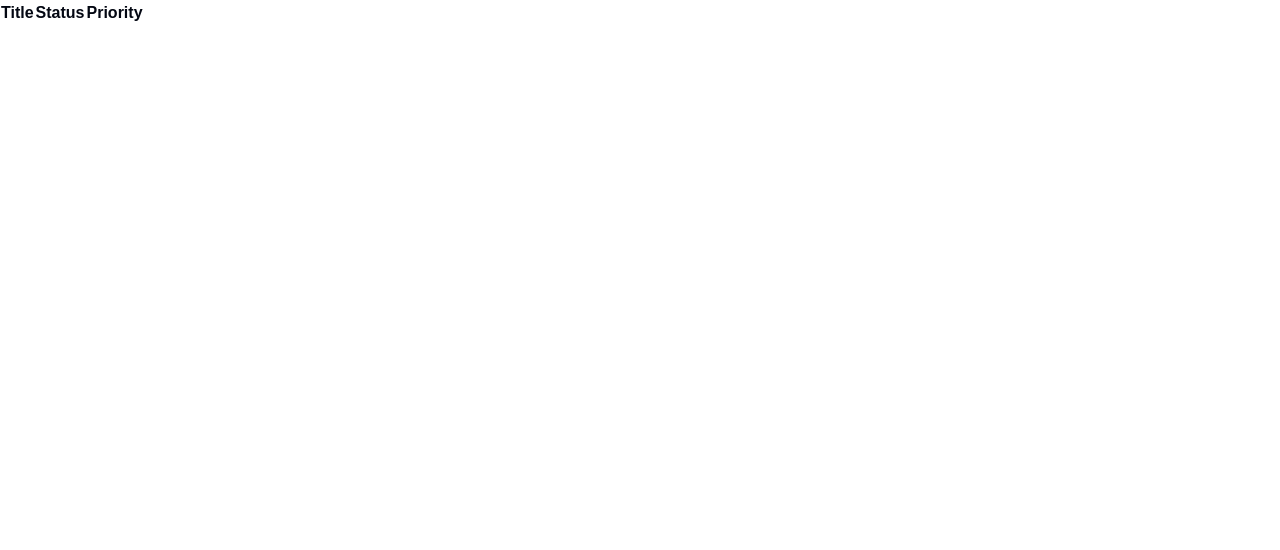
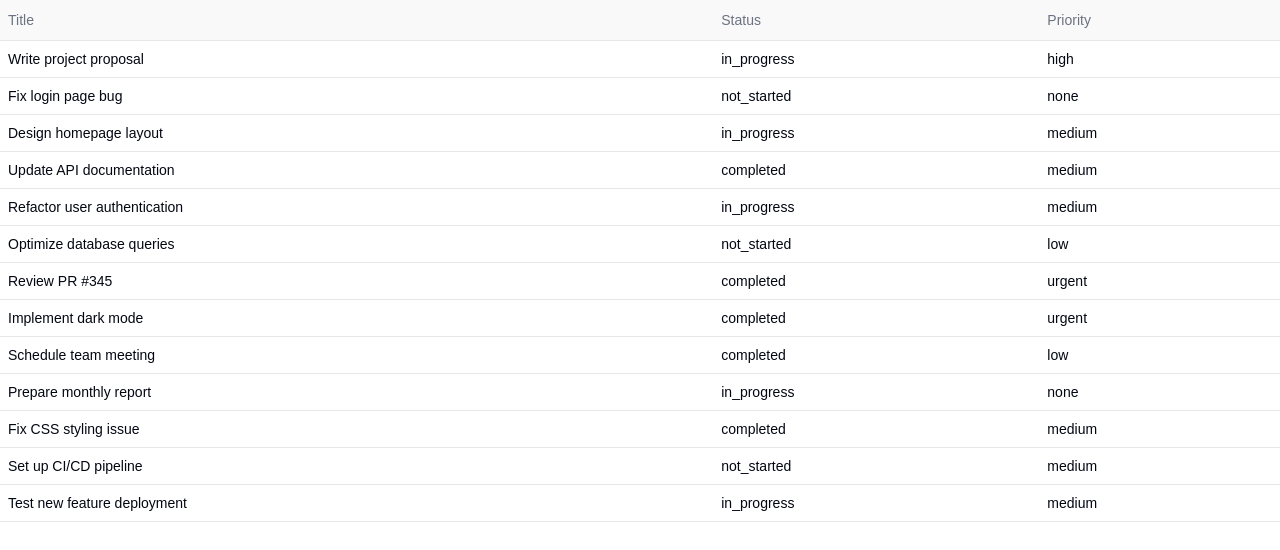
Before and after one commit to katungi/lisana, a Next.js app: page / in a window 1280 px wide. Shown: the top 550 px of the page. Built offline with nearby package versions, Linux system fonts and the light colour scheme.

Commit message:
feat: basic table component with shadcn

```diff
--- a/data/mock-tasks.ts
+++ b/data/mock-tasks.ts
@@ -1,80 +1,17 @@
-export const mockTasks = [
-    {
-        "id": 1,
-        "title": "Write project proposal",
-        "status": "in_progress",
-        "priority": "high"
-    },
-    {
-        "id": 2,
-        "title": "Fix login page bug",
-        "status": "not_started",
-        "priority": "none"
-    },
-    {
-        "id": 3,
-        "title": "Design homepage layout",
-        "status": "in_progress",
-        "priority": "medium"
-    },
-    {
-        "id": 4,
-        "title": "Update API documentation",
-        "status": "completed",
-        "priority": "medium"
-    },
-    {
-        "id": 5,
-        "title": "Refactor user authentication",
-        "status": "in_progress",
-        "priority": "medium"
-    },
-    {
-        "id": 6,
-        "title": "Optimize database queries",
-        "status": "not_started",
-        "priority": "low"
-    },
-    {
-        "id": 7,
-        "title": "Review PR #345",
-        "status": "completed",
-        "priority": "urgent"
-    },
-    {
-        "id": 8,
-        "title": "Implement dark mode",
-        "status": "completed",
-        "priority": "urgent"
-    },
-    {
-        "id": 9,
-        "title": "Schedule team meeting",
-        "status": "completed",
-        "priority": "low"
-    },
-    {
-        "id": 10,
-        "title": "Prepare monthly report",
-        "status": "in_progress",
-        "priority": "none"
-    },
-    {
-        "id": 11,
-        "title": "Fix CSS styling issue",
-        "status": "completed",
-        "priority": "medium"
-    },
-    {
-        "id": 12,
-        "title": "Set up CI/CD pipeline",
-        "status": "not_started",
-        "priority": "medium"
-    },
-    {
-        "id": 13,
-        "title": "Test new feature deployment",
-        "status": "in_progress",
-        "priority": "medium"
-    },
-]
+import { Task } from "@/lib/types";
+
+export const mockTasks: Task[] = [
+    { id: 1, title: "Write project proposal", status: "in_progress", priority: "high" },
+    { id: 2, title: "Fix login page bug", status: "not_started", priority: "none" },
+    { id: 3, title: "Design homepage layout", status: "in_progress", priority: "medium" },
+    { id: 4, title: "Update API documentation", status: "completed", priority: "medium" },
+    { id: 5, title: "Refactor user authentication", status: "in_progress", priority: "medium" },
+    { id: 6, title: "Optimize database queries", status: "not_started", priority: "low" },
+    { id: 7, title: "Review PR #345", status: "completed", priority: "urgent" },
+    { id: 8, title: "Implement dark mode", status: "completed", priority: "urgent" },
+    { id: 9, title: "Schedule team meeting", status: "completed", priority: "low" },
+    { id: 10, title: "Prepare monthly report", status: "in_progress", priority: "none" },
+    { id: 11, title: "Fix CSS styling issue", status: "completed", priority: "medium" },
+    { id: 12, title: "Set up CI/CD pipeline", status: "not_started", priority: "medium" },
+    { id: 13, title: "Test new feature deployment", status: "in_progress", priority: "medium" },
+];
--- a/src/app/page.tsx
+++ b/src/app/page.tsx
@@ -1,9 +1,10 @@
 import TableView from "@/components/table-view";
-import { Button } from "@/components/ui/button";
-import Image from "next/image";
+import { mockTasks } from "../../data/mock-tasks";
+
 
 export default function Home() {
+
   return (
-   <TableView tasks={[]} />
+   <TableView tasks={mockTasks} />
   );
 }
--- a/src/components/table-view.tsx
+++ b/src/components/table-view.tsx
@@ -1,4 +1,5 @@
 import { Task } from "@/lib/types";
+import { Table, TableCell, TableHead, TableHeader, TableRow } from "./ui/table";
 
 interface TableViewProps {
     tasks: Task[];
@@ -6,23 +7,23 @@ interface TableViewProps {
 
 export default function TableView({ tasks }: TableViewProps) {
     return (
-        <table>
-            <thead>
-                <tr>
-                    <th>Title</th>
-                    <th>Status</th>
-                    <th>Priority</th>
-                </tr>
-            </thead>
+        <Table>
+            <TableHeader>
+                <TableRow>
+                    <TableHead>Title</TableHead>
+                    <TableHead>Status</TableHead>
+                    <TableHead>Priority</TableHead>
+                </TableRow>
+            </TableHeader>
             <tbody>
                 {tasks.map((task) => (
-                    <tr key={task.id}>
-                        <td>{task.title}</td>
-                        <td>{task.status}</td>
-                        <td>{task.priority}</td>
-                    </tr>
+                    <TableRow key={task.id}>
+                        <TableCell>{task.title}</TableCell>
+                        <TableCell>{task.status}</TableCell>
+                        <TableCell>{task.priority}</TableCell>
+                    </TableRow>
                 ))}
             </tbody>
-        </table>
+        </Table>
     );
 }
--- a/src/lib/types.ts
+++ b/src/lib/types.ts
@@ -1,8 +1,9 @@
-type Priority = 'low' | 'medium' | 'high' | 'none';
+type Status = "not_started" | "in_progress" | "completed";
+type Priority = "none" | "low" | "medium" | "high" | "urgent";
 
 export interface Task {
     id: number;
     title: string;
-    status: string;
+    status: Status;
     priority: Priority;
 }
```
